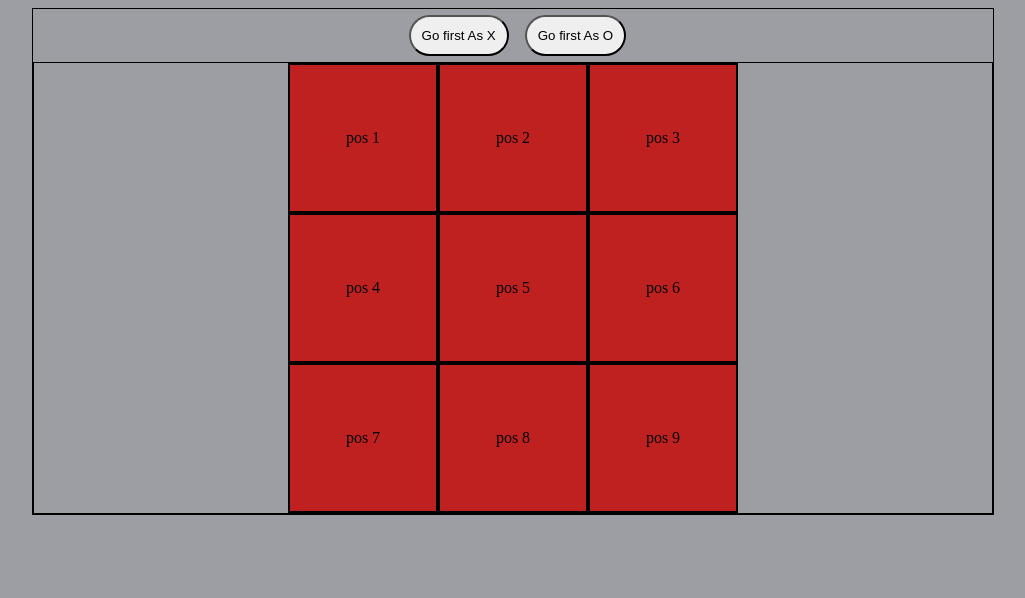
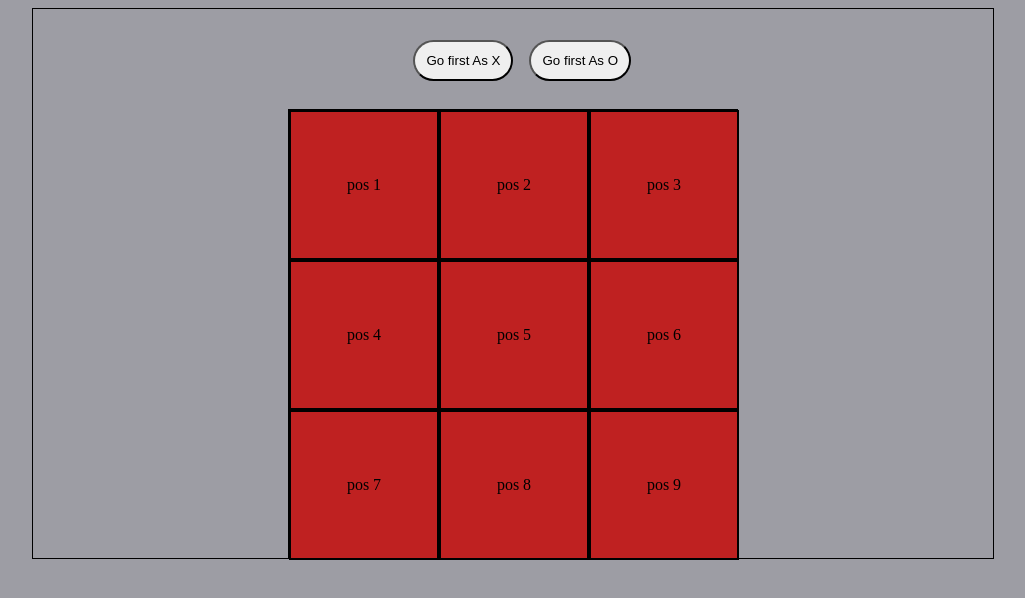
Before and after one commit to adam30202/project0, a plain HTML site: page index.html in a window 1280 px wide. Shown: the whole page, without its empty margins (127-1152 px from the left). Drawn offline with Linux system fonts and the light colour scheme.

Commit message:
bugs fixed and refactored

```diff
--- a/css/tictactoe.css
+++ b/css/tictactoe.css
@@ -13,7 +13,6 @@ body {
 
 #container {
     max-width: 960px;
-    /* height: 950px; */
     margin: auto;
     border: 1px solid black;
 }
@@ -23,8 +22,9 @@ body {
     grid-template-columns: 150px 150px 150px;
     grid-template-rows: 150px 150px 150px;
     border: 1px solid black;
-    justify-content: center;
-
+    width: 448px;
+    height: 447px;
+    margin: auto;
 }
 
 .grid-box {
@@ -44,14 +44,14 @@ body {
     background-size: cover;
 }
 
-/* nav {
-
-} */
+nav {
+    height: 100px;
+}
 
 .chooseX-O {
     position: relative;
-    top: 50%;
-    left: 38.5%;
+    top: 25%;
+    left: 39%;
     padding: 11px;
     margin: 6px;
     border-radius: 28px;
--- a/javascript/tictactoe.js
+++ b/javascript/tictactoe.js
@@ -53,20 +53,24 @@ $('document').ready(function (){
     $('#game-box').on('click', function(event) {
         let clickedBox = event.target.id;
 
-        if (turn === 'X' && turnCount < 9 && !winner) {
+        if (turnCount < 9 && !winner && !board[clickedBox]) {
+            if (turn === 'X') {
                 board[clickedBox]= 'X'
                 $(`#${clickedBox}`).addClass('x')
                 turn = 'O'
                 turnCount++
                 determineWinner()
-        } else if (turn === 'O' && turnCount < 9 && !winner) {
+            } else if (turn === 'O') {
                 board[clickedBox]= 'O'
                 $(`#${clickedBox}`).addClass('o')
                 turn = 'X'
                 turnCount++
                 determineWinner()
             }
+        }
     })
+
+
 
     $('#chooseX').on('click', function () {
         if (turnCount === 0) {
@@ -79,10 +83,7 @@ $('document').ready(function (){
         turn = 'O';
         }
     })
-
-
-
-
+})
 
 
 // HTML&CSS
@@ -99,9 +100,6 @@ $('document').ready(function (){
 
 // LOGIC
 
-
-
-
   //Pos value is either X or O
     // These values can be changed on.(click), their value determines the class of a div, that will then determine whether the div shows an X or 0
 
@@ -115,4 +113,18 @@ $('document').ready(function (){
     //How do we decide who goes first?
         //  A button that on.('click', ...), changes the turn variable that decides whose turn it is.
 
-})
+//code im saving -->
+
+ // if (turn === 'X' && turnCount < 9 && !winner && !board[clickedBox]) {
+        //     board[clickedBox]= 'X'
+        //     $(`#${clickedBox}`).addClass('x')
+        //     turn = 'O'
+        //     turnCount++
+        //     determineWinner()
+        // } else if (turn === 'O' && turnCount < 9 && !winner && !board[clickedBox]) {
+        //     board[clickedBox]= 'O'
+        //     $(`#${clickedBox}`).addClass('o')
+        //     turn = 'X'
+        //     turnCount++
+        //     determineWinner()
+        // }
```
Lines whose indentation alone changed are shown as unchanged.
